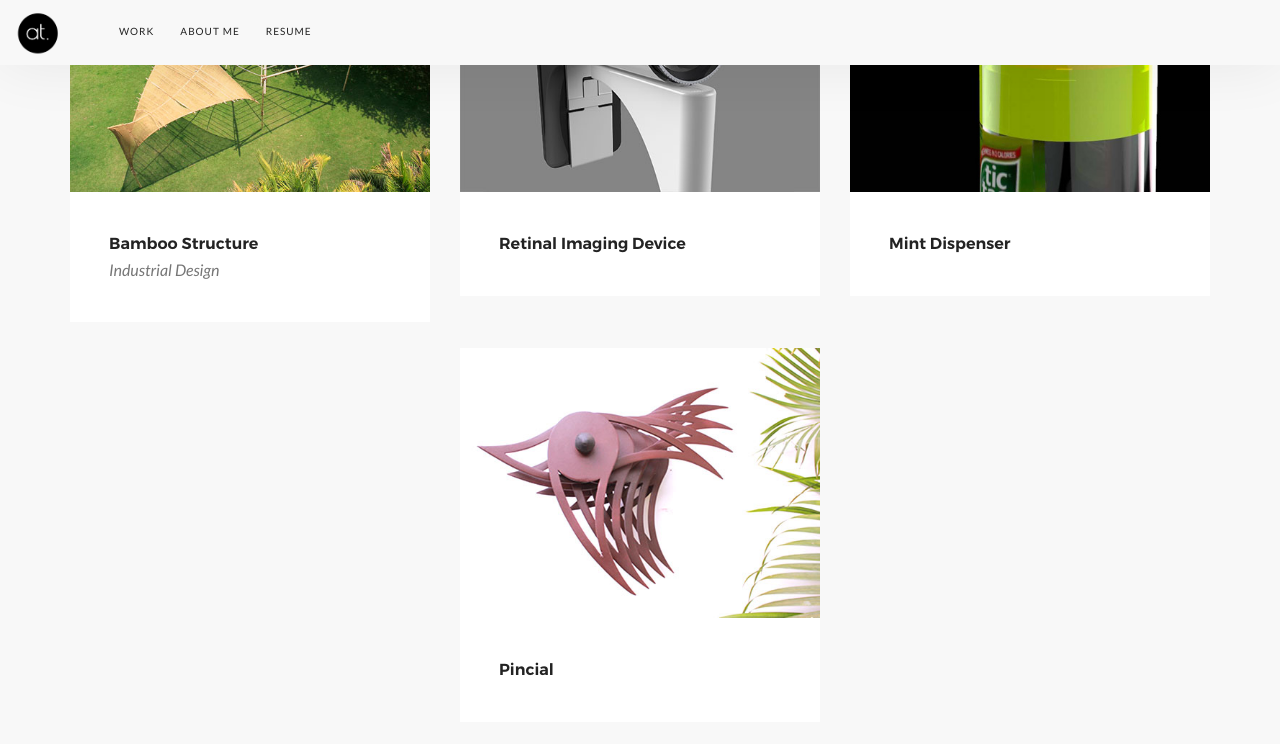
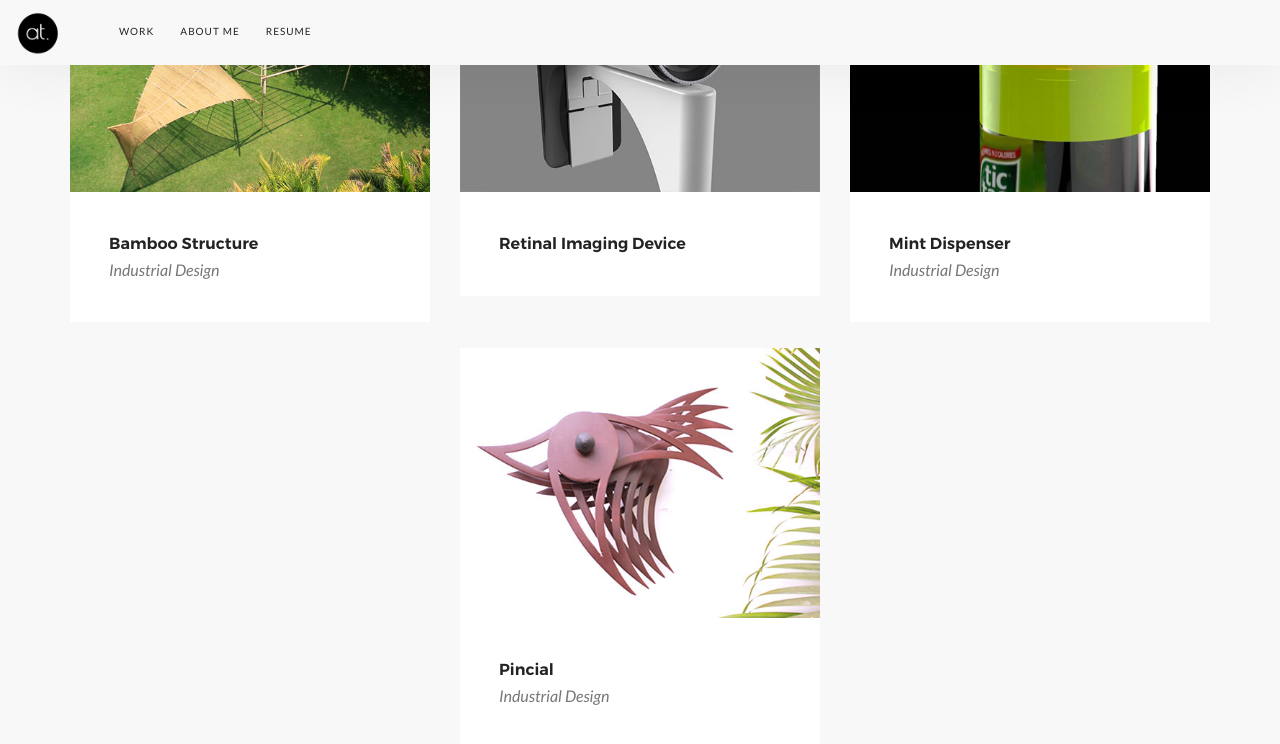
Before and after one commit to akshatkedia/avani-tavargeri, a Jekyll site: the page built from index.md, in a window 1280 px wide and 900 px high, scrolled down 1114 px. Shown: the top 744 px of the window. Built offline with Jekyll 4.4.1, drawn with Linux system fonts in a browser that asks for light colours; some web fonts are replaced.

Commit message:
Updated Mint Dispenser and 1 other file

```diff
--- a/_projects/mint-dispenser.markdown
+++ b/_projects/mint-dispenser.markdown
@@ -2,4 +2,5 @@
 title: Mint Dispenser
 date: 2017-06-20 12:46:00 +05:30
 thumbnail image: "/uploads/thumbnail-mint-dispenser.jpg"
+project category: Industrial Design
 ---
--- a/_projects/pincial.markdown
+++ b/_projects/pincial.markdown
@@ -2,4 +2,5 @@
 title: Pincial
 date: 2017-07-04 00:20:00 +05:30
 thumbnail image: "/uploads/thumbnail-pincial.jpg"
+project category: Industrial Design
 ---
```
